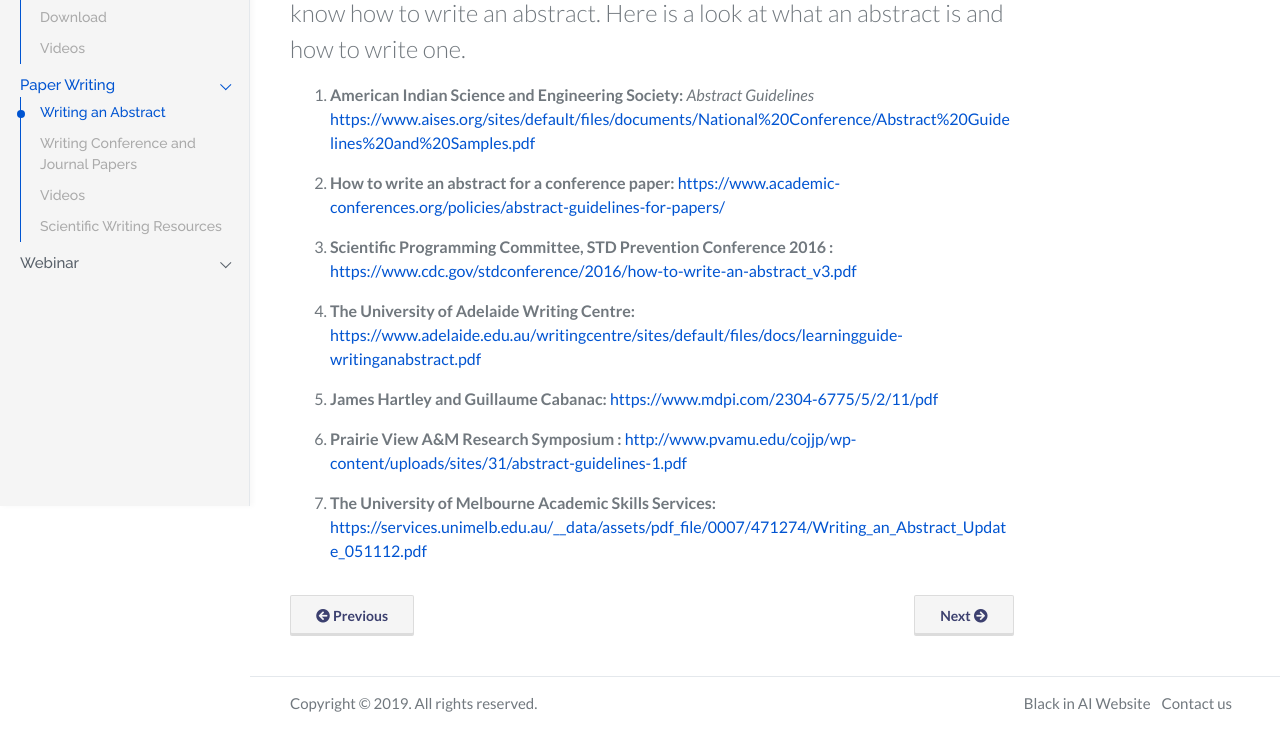
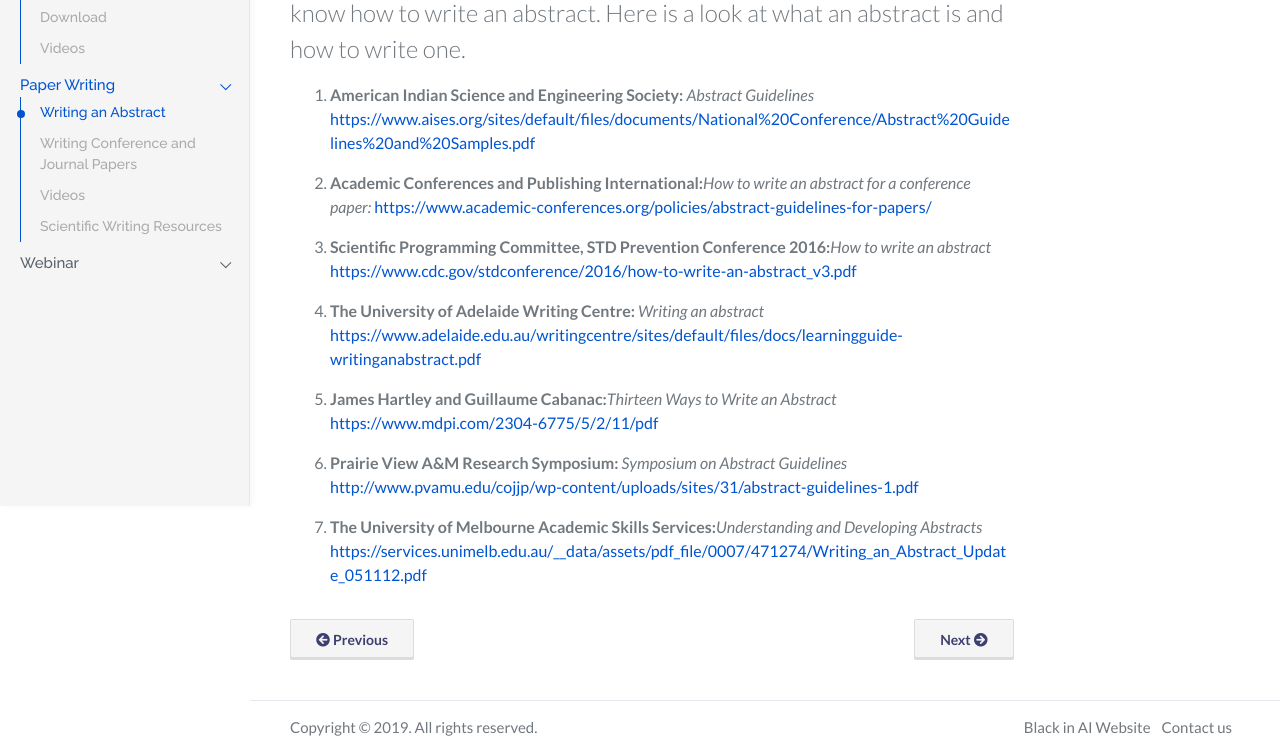
Before and after one commit to rabeshi/blackhelp, a plain HTML site: page abstract.html in a window 1280 px wide. Shown: the part 294-1047 px from the top of the page. Before the commit the page ends 1023 px from the top, so only its background shows below. Drawn offline with Linux system fonts and the light colour scheme.

Commit message:
Update abstract.html

```diff
--- a/abstract.html
+++ b/abstract.html
@@ -201,28 +201,28 @@
                                             <p><b>American Indian Science and Engineering Society:</b> <i>Abstract Guidelines</i> <a href="https://www.aises.org/sites/default/files/documents/National%20Conference/Abstract%20Guidelines%20and%20Samples.pdf" target="_blank">https://www.aises.org/sites/default/files/documents/National%20Conference/Abstract%20Guidelines%20and%20Samples.pdf</a></p>
                                         </li>
                                         <li>
-                                            <p><b>How to write an abstract for a conference paper:</b> <a href="https://www.academic-conferences.org/policies/abstract-guidelines-for-papers/
+                                            <p><b>Academic Conferences and Publishing International:</b><i>How to write an abstract for a conference paper:</i> <a href="https://www.academic-conferences.org/policies/abstract-guidelines-for-papers/
 " target="_blank">https://www.academic-conferences.org/policies/abstract-guidelines-for-papers/
 </a></p>
                                         </li>
                                         <li>
-                                            <p><b>Scientific Programming Committee, STD Prevention Conference 2016
-: </b> <a href="https://www.cdc.gov/stdconference/2016/how-to-write-an-abstract_v3.pdf" target="_blank">https://www.cdc.gov/stdconference/2016/how-to-write-an-abstract_v3.pdf</a></p>
+                                            <p><b>Scientific Programming Committee, STD Prevention Conference 2016:</b><i>How to write an abstract
+ </i> <a href="https://www.cdc.gov/stdconference/2016/how-to-write-an-abstract_v3.pdf" target="_blank">https://www.cdc.gov/stdconference/2016/how-to-write-an-abstract_v3.pdf</a></p>
                                         </li>
                                         <li>
-                                            <p><b>The University of Adelaide Writing Centre: </b> <a href="https://www.adelaide.edu.au/writingcentre/sites/default/files/docs/learningguide-writinganabstract.pdf" target="_blank">https://www.adelaide.edu.au/writingcentre/sites/default/files/docs/learningguide-writinganabstract.pdf</a></p>
+                                            <p><b>The University of Adelaide Writing Centre:</b><i> Writing an abstract</i> <a href="https://www.adelaide.edu.au/writingcentre/sites/default/files/docs/learningguide-writinganabstract.pdf" target="_blank">https://www.adelaide.edu.au/writingcentre/sites/default/files/docs/learningguide-writinganabstract.pdf</a></p>
                                         </li>
 
                                                               <li>
-                                                <p><b>James Hartley and Guillaume Cabanac: </b> <a href="https://www.mdpi.com/2304-6775/5/2/11/pdf" target="_blank">https://www.mdpi.com/2304-6775/5/2/11/pdf</a></p>
+                                                <p><b>James Hartley and Guillaume Cabanac:</b><i>Thirteen Ways to Write an Abstract </i> <a href="https://www.mdpi.com/2304-6775/5/2/11/pdf" target="_blank">https://www.mdpi.com/2304-6775/5/2/11/pdf</a></p>
                                         </li>
 
                                         <li>
-                                                <p><b>Prairie View A&M Research Symposium : </b> <a href="http://www.pvamu.edu/cojjp/wp-content/uploads/sites/31/abstract-guidelines-1.pdf" target="_blank">http://www.pvamu.edu/cojjp/wp-content/uploads/sites/31/abstract-guidelines-1.pdf</a></p>
+                                                <p><b>Prairie View A&M Research Symposium:</b><i> Symposium on Abstract Guidelines </i> <a href="http://www.pvamu.edu/cojjp/wp-content/uploads/sites/31/abstract-guidelines-1.pdf" target="_blank">http://www.pvamu.edu/cojjp/wp-content/uploads/sites/31/abstract-guidelines-1.pdf</a></p>
                                             </li>
 
                                             <li>
-                                                    <p><b>The University of Melbourne Academic Skills Services: </b> <a href="https://services.unimelb.edu.au/__data/assets/pdf_file/0007/471274/Writing_an_Abstract_Update_051112.pdf" target="_blank">https://services.unimelb.edu.au/__data/assets/pdf_file/0007/471274/Writing_an_Abstract_Update_051112.pdf</a></p>
+                                                    <p><b>The University of Melbourne Academic Skills Services:</b><i>Understanding and Developing Abstracts </i> <a href="https://services.unimelb.edu.au/__data/assets/pdf_file/0007/471274/Writing_an_Abstract_Update_051112.pdf" target="_blank">https://services.unimelb.edu.au/__data/assets/pdf_file/0007/471274/Writing_an_Abstract_Update_051112.pdf</a></p>
                                                 </li>
 
                                     </ol>
```
